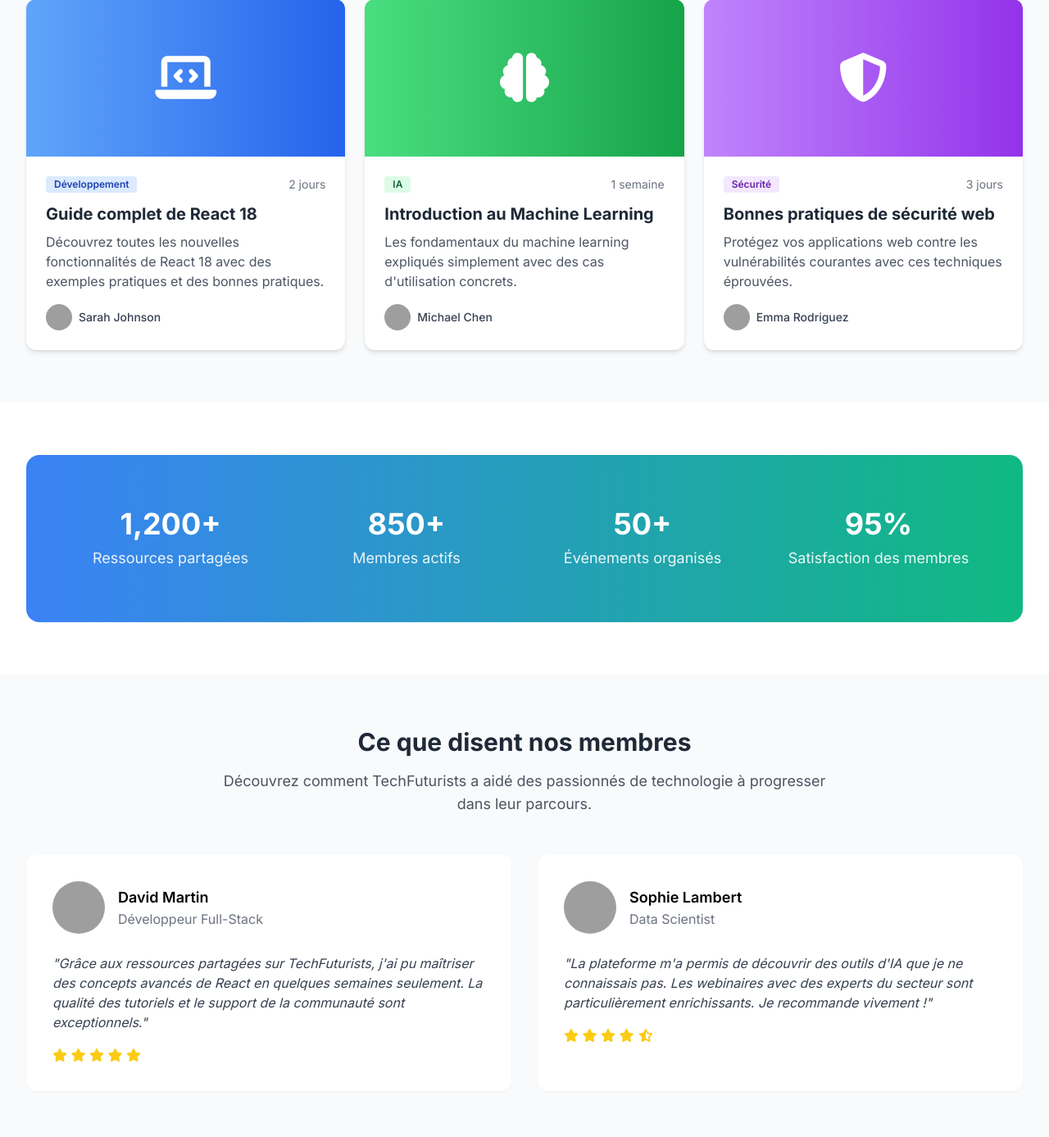
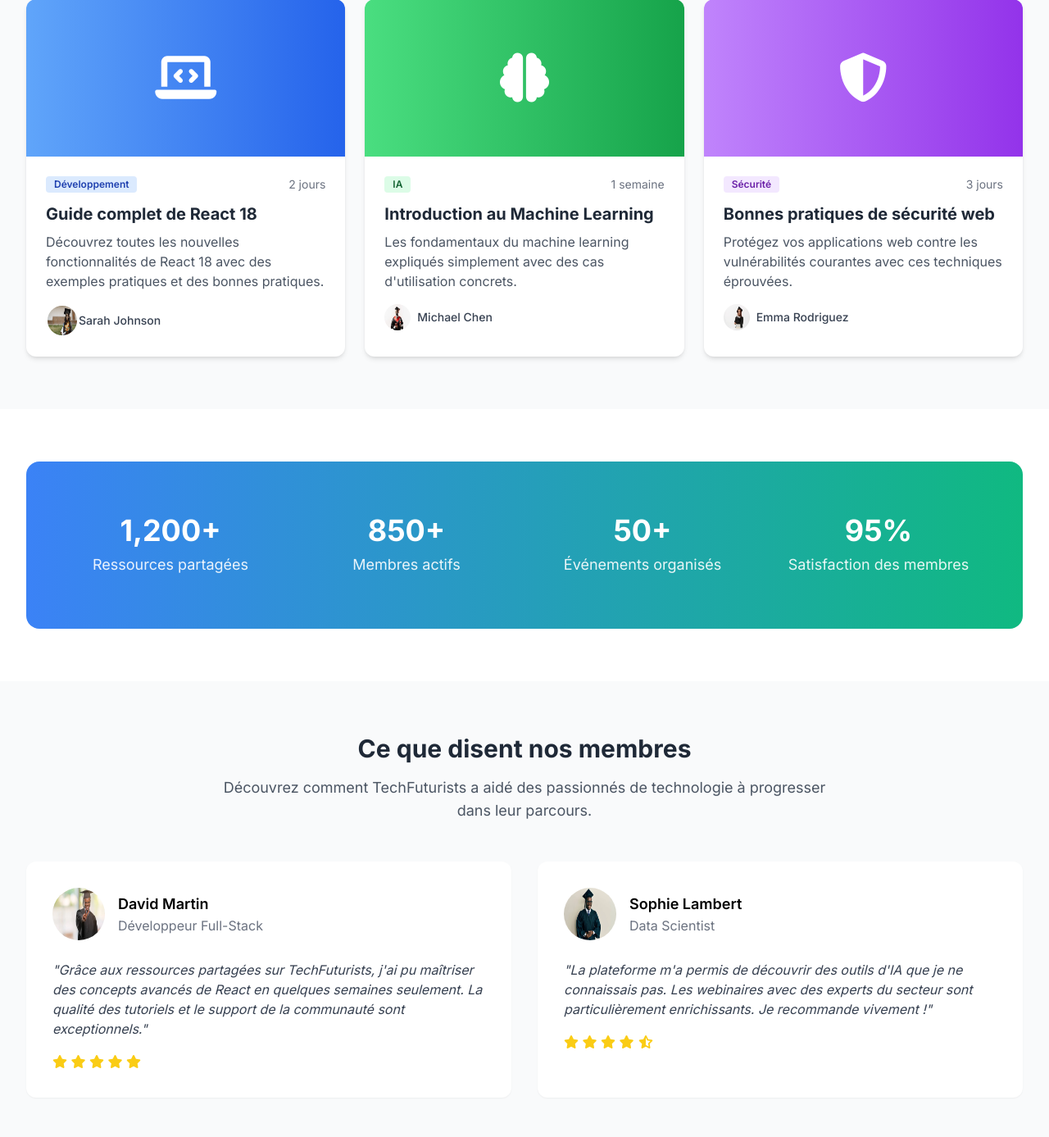
Before and after one commit to RicheTheDev/TechFuturists, a Flask app: page /home/ in a window 1280 px wide. Shown: the part 1357-2744 px from the top of the page at 82% size. Run offline with Flask 3, Linux system fonts and the light colour scheme; some libraries are stand-ins or nearby versions; grey boxes are pictures that could not be loaded.

Commit message:
all commit

```diff
--- a/app/templates/Home.html
+++ b/app/templates/Home.html
@@ -87,7 +87,7 @@
                 <a href="#" class="block px-3 py-2 rounded-md text-base font-medium text-gray-700 hover:text-primary hover:bg-gray-50">Ressources</a>
                 <a href="#" class="block px-3 py-2 rounded-md text-base font-medium text-gray-700 hover:text-primary hover:bg-gray-50">Événements</a>
                 <a href="#" class="block px-3 py-2 rounded-md text-base font-medium text-gray-700 hover:text-primary hover:bg-gray-50">Communauté</a>
-                <a href="#" class="block w-full text-center bg-primary text-white px-4 py-2 rounded-md text-base font-medium mt-2">Connexion</a>
+                <a href="{{ url_for('auth.register') }}" class="block w-full text-center bg-primary text-white px-4 py-2 rounded-md text-base font-medium mt-2">Connexion</a>
             </div>
         </div>
     </nav>
@@ -171,7 +171,7 @@
                         <h3 class="text-xl font-bold text-dark mb-2">Guide complet de React 18</h3>
                         <p class="text-gray-600 mb-4">Découvrez toutes les nouvelles fonctionnalités de React 18 avec des exemples pratiques et des bonnes pratiques.</p>
                         <div class="flex items-center">
-                            <img src="https://randomuser.me/api/portraits/women/44.jpg" alt="Author" class="w-8 h-8 rounded-full mr-2">
+                            <img src="{{ url_for('static', filename='avatars/av5.png') }}" alt="Profile" class="w-10 h-10 rounded-full border-2 border-white">
                             <span class="text-sm font-medium text-gray-700">Sarah Johnson</span>
                         </div>
                     </div>
@@ -190,7 +190,7 @@
                         <h3 class="text-xl font-bold text-dark mb-2">Introduction au Machine Learning</h3>
                         <p class="text-gray-600 mb-4">Les fondamentaux du machine learning expliqués simplement avec des cas d'utilisation concrets.</p>
                         <div class="flex items-center">
-                            <img src="https://randomuser.me/api/portraits/men/32.jpg" alt="Author" class="w-8 h-8 rounded-full mr-2">
+                            <img src="{{ url_for('static', filename='avatars/av4.jpeg')}}" alt="Author" class="w-8 h-8 rounded-full mr-2">
                             <span class="text-sm font-medium text-gray-700">Michael Chen</span>
                         </div>
                     </div>
@@ -209,7 +209,7 @@
                         <h3 class="text-xl font-bold text-dark mb-2">Bonnes pratiques de sécurité web</h3>
                         <p class="text-gray-600 mb-4">Protégez vos applications web contre les vulnérabilités courantes avec ces techniques éprouvées.</p>
                         <div class="flex items-center">
-                            <img src="https://randomuser.me/api/portraits/women/68.jpg" alt="Author" class="w-8 h-8 rounded-full mr-2">
+                            <img src="{{ url_for('static', filename='avatars/av3.jpeg')}}" alt="Author" class="w-8 h-8 rounded-full mr-2">
                             <span class="text-sm font-medium text-gray-700">Emma Rodriguez</span>
                         </div>
                     </div>
@@ -255,7 +255,7 @@
             <div class="grid md:grid-cols-2 gap-8">
                 <div class="bg-white p-8 rounded-xl shadow-sm">
                     <div class="flex items-center mb-6">
-                        <img src="https://randomuser.me/api/portraits/men/75.jpg" alt="Testimonial" class="w-16 h-16 rounded-full mr-4">
+                        <img src="{{ url_for('static', filename='avatars/av1.jpg') }}" alt="Testimonial" class="w-16 h-16 rounded-full mr-4">
                         <div>
                             <h4 class="font-semibold text-lg">David Martin</h4>
                             <p class="text-gray-500">Développeur Full-Stack</p>
@@ -273,7 +273,7 @@
 
                 <div class="bg-white p-8 rounded-xl shadow-sm">
                     <div class="flex items-center mb-6">
-                        <img src="https://randomuser.me/api/portraits/women/63.jpg" alt="Testimonial" class="w-16 h-16 rounded-full mr-4">
+                        <img src="{{ url_for('static', filename='avatars/av2.jpg') }}" alt="Testimonial" class="w-16 h-16 rounded-full mr-4">
                         <div>
                             <h4 class="font-semibold text-lg">Sophie Lambert</h4>
                             <p class="text-gray-500">Data Scientist</p>
--- a/app/templates/partials/reports/participant/sidebar.html
+++ b/app/templates/partials/reports/participant/sidebar.html
@@ -14,11 +14,13 @@
         <!-- User Profile -->
         <div class="user-info p-4 flex items-center space-x-3 border-b border-indigo-700">
             <div class="relative">
-                <img src="https://randomuser.me/api/portraits/women/44.jpg" alt="Profile" class="w-10 h-10 rounded-full border-2 border-white">
+                <div class="w-10 h-10 rounded-full bg-indigo-600 text-white flex items-center justify-center font-semibold border-2 border-white">
+                    {{ user.first_name[0] }}{{ user.last_name[0] }}
+                </div>
                 <span class="absolute bottom-0 right-0 w-3 h-3 bg-green-500 rounded-full border-2 border-white"></span>
             </div>
             <div>
-                <div class="font-medium text-white">{{ user.first_name }} {{ user.last_name }}</div>
+                <div class="font-medium">{{ user.first_name }} {{ user.last_name }}</div>
                 <div class="text-xs text-indigo-200">{{ user.role.value }}</div>
             </div>
         </div>
```
Also changed, not shown: app/static/avatars/av1.jpg (added), app/static/avatars/av2.jpg (added), app/static/avatars/av3.jpeg (added), app/static/avatars/av4.jpeg (added), app/static/avatars/av5.png (added).
